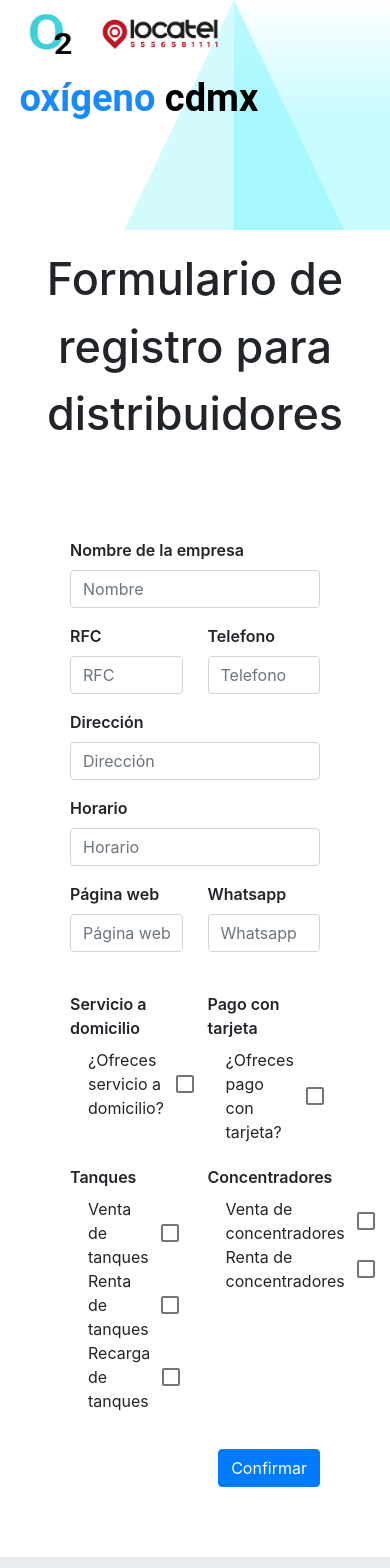
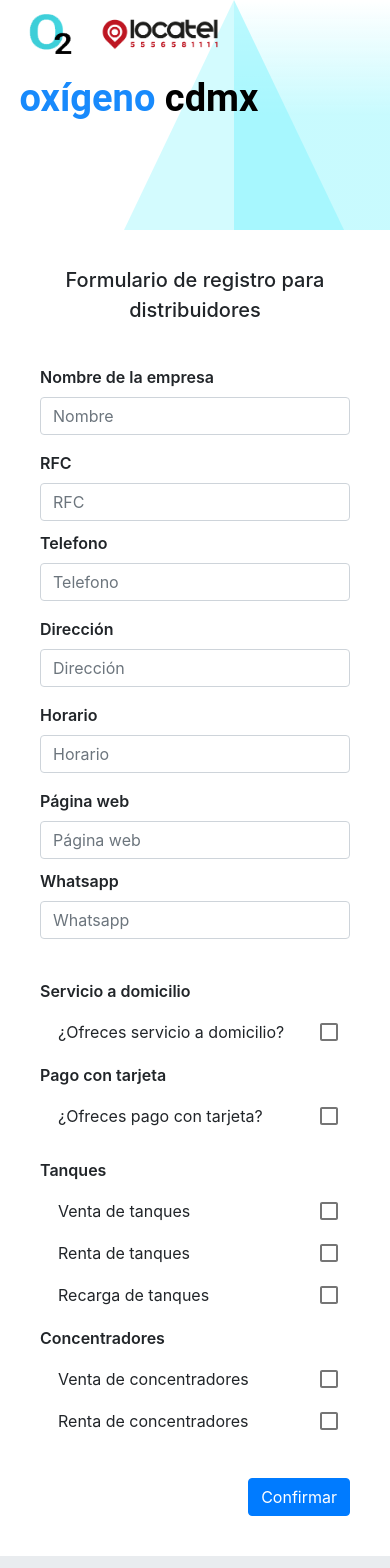
Before and after one commit to AlexisFlores17/oxigeno.cc.front, a React (Create React App) app: page /formulario in a window 390 px wide. Shown: the top 1568 px of the page. Built offline with nearby package versions, Linux system fonts and the light colour scheme.

Commit message:
Responsive papayon

```diff
--- a/src/Styles/componentesCss/_FormularioCss.scss
+++ b/src/Styles/componentesCss/_FormularioCss.scss
@@ -15,7 +15,25 @@
     text-align: center;
     height: 10%;
     margin-bottom: 20px;
+    margin-top: 20px;
     // background-color: blueviolet;
+    @media ( max-width: 1000px){
+        font-size: 35px;
+        margin-top: 20px;
+        margin-bottom: 0px;
+    }
+    @media ( max-width: 800px){
+        font-size: 30px;
+
+    }
+    @media ( max-width: 650px){
+        font-size: 25px;
+
+    }
+    @media ( max-width: 550px){
+        font-size: 20px;
+
+    }
 }
 .formulario-subtitulo{
     font-weight: 600;
@@ -27,6 +45,11 @@
     align-items: center;
     justify-content: center;
     height: 90%;
+    padding-top: 10px;
+    @media ( max-width: 599px){
+        padding: 20px;
+
+    }
     // background-color: brown;
     .formularioFormulario{
 
@@ -39,18 +62,29 @@
             display: flex;
             flex-flow: row nowrap;
             justify-content: space-between;
+            @media ( max-width: 599px){
+                flex-flow: column nowrap;
+                justify-content: center;
+
+            }
             .formularioRFC{
                 width: 45%;
                 display: flex;
                 flex-flow: column nowrap;
+                @media ( max-width: 599px){
+                    width: 100%;
 
+                }
                 // background-color: black;
             }
             .formularioTel{
                 width: 45%;
                 display: flex;
                 flex-flow: column nowrap;
-
+                @media ( max-width: 599px){
+                    width: 100%;
+                    margin-top: 10px;
+                }
                 // background-color:blue
             }
         }
@@ -65,15 +99,27 @@
             display: flex;
             flex-flow: row nowrap;
             justify-content: space-between;
+            @media ( max-width: 599px){
+                flex-flow: column nowrap;
+                justify-content: center;
+
+            }
             .formularioWeb{
                 width: 45%;
                 display: flex;
                 flex-flow: column nowrap;
+                @media ( max-width: 599px){
+                    width: 100%;
+                }
             }
             .formularioWhats{
                 width: 45%;
                 display: flex;
                 flex-flow: column nowrap;
+                @media ( max-width: 599px){
+                    width: 100%;
+                    margin-top: 10px;
+                }
             }
         }
 
@@ -82,17 +128,29 @@
             display: flex;
             flex-flow: row nowrap;
             justify-content: space-between;
+            @media ( max-width: 599px){
+                flex-flow: column nowrap;
+                justify-content: center;
+
+            }
             .formularioDomicilio{
                 width: 45%;
                 display: flex;
                 padding-left: 0;
                 flex-flow: column nowrap;
+                @media ( max-width: 599px){
+                    width: 100%;
+
+                }
                 .domicilioBoton{
                     display: flex;
                     padding-left: 18px;
                     flex-flow: row nowrap;
                     justify-content: space-between;
                     align-items: center;
+                    @media ( max-width: 599px){
+                        justify-content: space-between;
+                    }
                 }
             }
             .formularioTarjeta{
@@ -100,12 +158,19 @@
                 display: flex;
                 padding-left: 0;
                 flex-flow: column nowrap;
+                @media ( max-width: 599px){
+                    width: 100%;
+                    margin-top: 10px;
+                }
                 .tarjetaBoton{
                     padding-left: 18px;
                     display: flex;
                     flex-flow: row nowrap;
                     justify-content: space-between;
                     align-items: center;
+                    @media ( max-width: 599px){
+                        justify-content: space-between;
+                    }
                 }
             }
         }
@@ -114,9 +179,18 @@
             display: flex;
             flex-flow: row;
             justify-content: space-between;
+            @media ( max-width: 599px){
+                flex-flow: column nowrap;
+                justify-content: center;
+
+            }
             .formularioTanques{
                 padding: 0;
                 width: 45%;
+                @media ( max-width: 599px){
+                    width: 100%;
+
+                }
                 .botonTanques{
                     padding-left: 18px;
                     display: flex;
@@ -128,6 +202,10 @@
             .formularioConcentradores{
                 padding: 0;
                 width: 45%;
+                @media ( max-width: 599px){
+                    width: 100%;
+                    margin-top: 10px;
+                }
                 .botonConcentradores{
                     padding-left: 18px;
                     display: flex;
```
